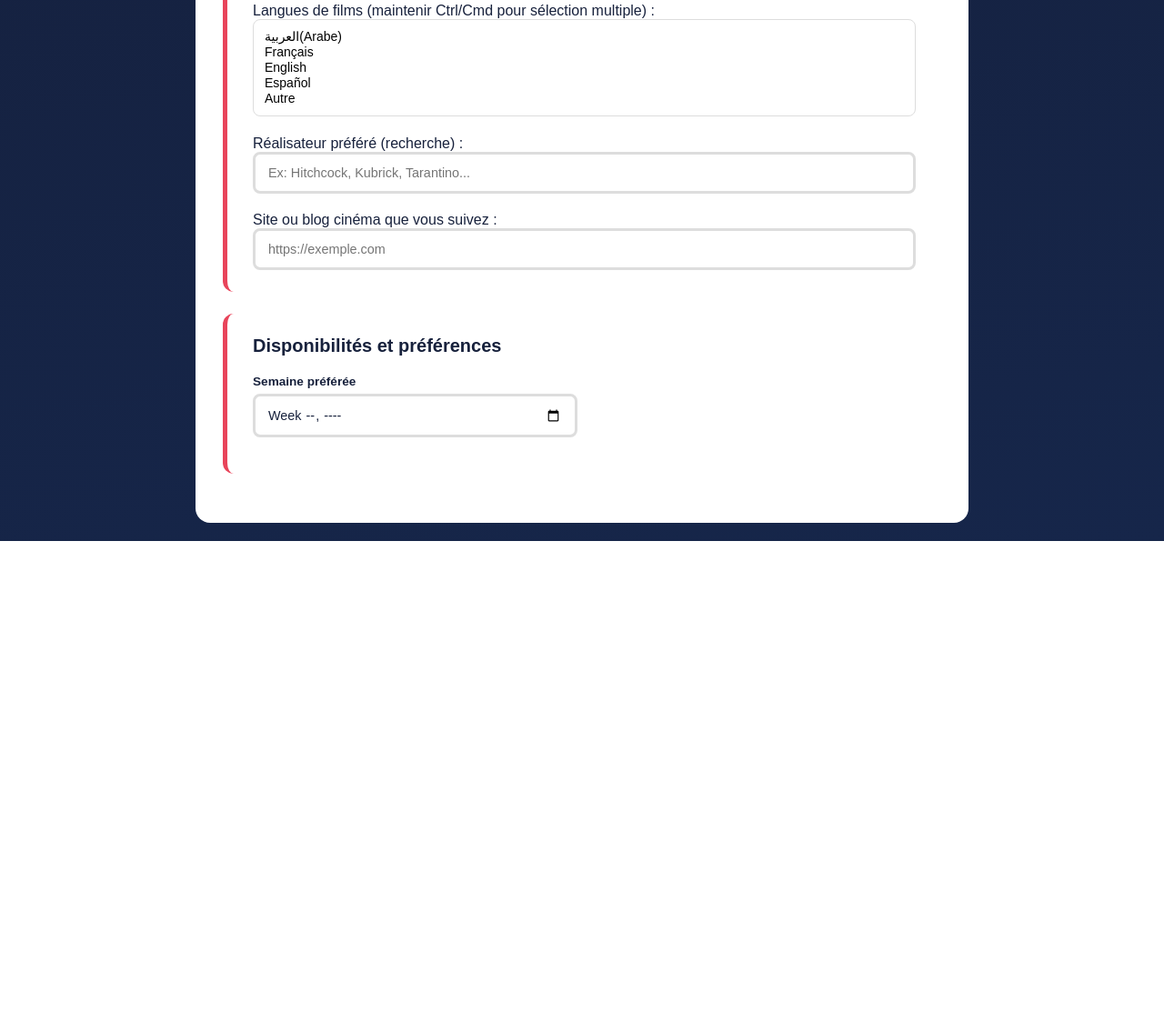
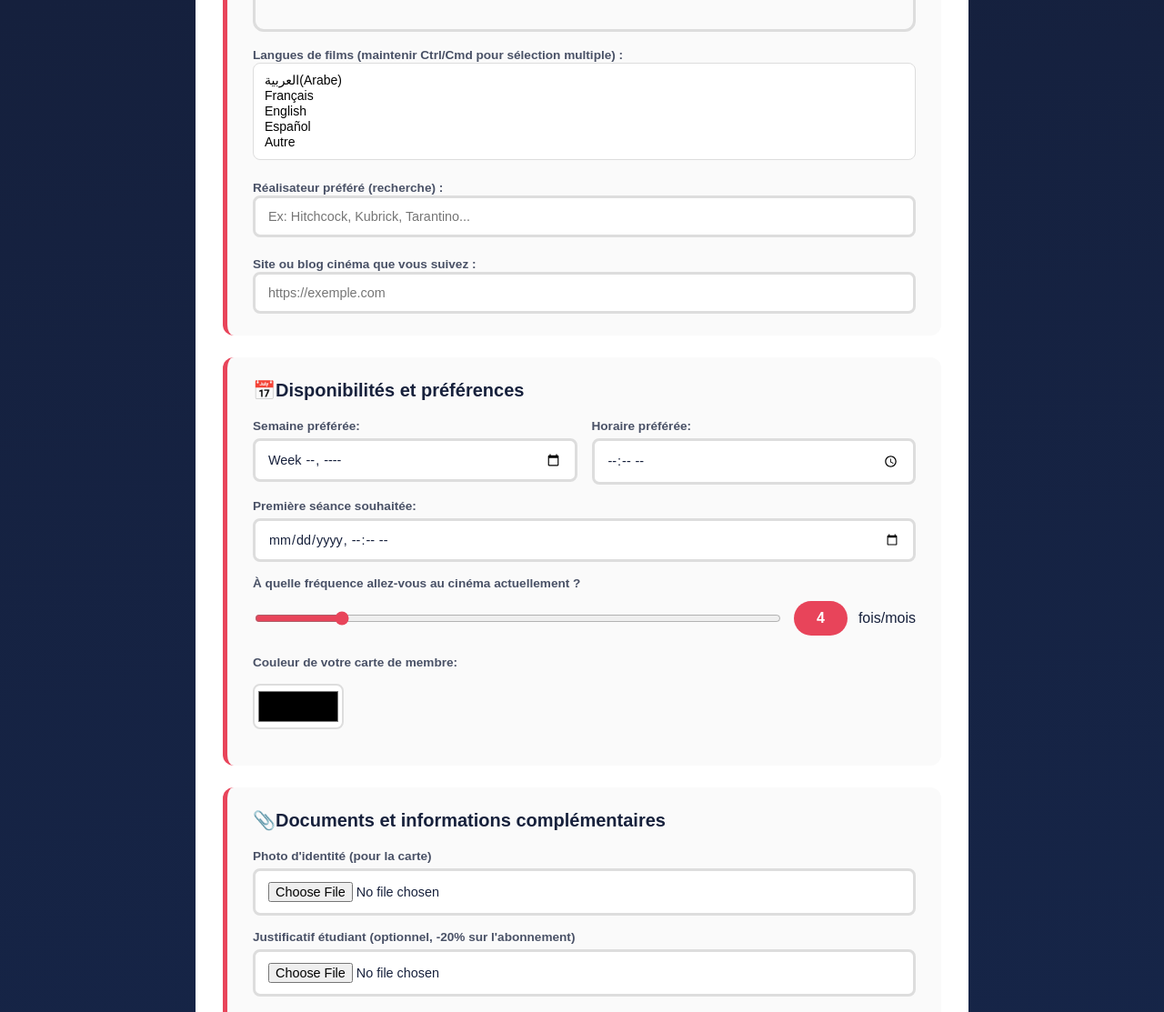
Before and after one commit to 0xvxloce/bg-tp5-httpform, a plain HTML site: page index.html in a window 1280 px wide. Shown: the part 1687-2800 px from the top of the page at 91% size. Before the commit the page ends 2282 px from the top, so only its background shows below. Drawn offline with Linux system fonts and the light colour scheme.

Commit message:
il reste le js de la barre

```diff
--- a/index.html
+++ b/index.html
@@ -139,23 +139,61 @@
                 <input type="url" id="site" name="site" placeholder="https://exemple.com">
             </section>
             <section class="section">
-                <h2>Disponibilités et préférences</h2>
+                <h2>📅Disponibilités et préférences</h2>
                 <div class="row">
-                    <div class="field"> <label for="semaine">Semaine préférée</label>
-                        <input type="week" name="semaine">
+                    <div class="field"> <label for="semaine">Semaine préférée:</label>
+                        <input type="week" name="semaine" id="semaine">
                     </div>
-                    <div></div>
+                    <div class="field"><label for="horaire">Horaire préférée:</label>
+                        <input type="time" name="horaire" id="horaire">
+                    </div>
+                </div>
+                <div class="field">
+                    <label for="firstseance">Première séance souhaitée:</label>
+                    <input type="datetime-local" name="firstseance" id="firstseance">
+                </div>
+
+
+                <div class="field">
+                    <label for="freqcine">À quelle fréquence allez-vous au cinéma actuellement ?</label>
+                    <div class="slider">
+                        <input type="range" id="freqcine" name="freqcine" min="0" max="30" value="4">
+                        <span id="freqsel">4</span>
+                        <span>fois/mois</span>
+                    </div>
+                </div>
+                <div class="field">
+                    <label for="couleurcarte">Couleur de votre carte de membre:</label>
+                    <input type="color" name="couleurcarte" id="couleurcarte" value=" #e8445a">
 
                 </div>
 
 
-
             </section>
-
+            <section class="section">
+                <h2>
+                    📎Documents et informations complémentaires
+                </h2>
+                <div class="field">
+                    <label for="photo_id">Photo d'identité (pour la carte)</label>
+                    <input type="file" name="photo_id" id="photo_id">
+                </div>
+                <div class="field">
+                    <label for="justificatif_etu">Justificatif étudiant (optionnel, -20% sur l'abonnement)</label>
+                    <input type="file" name="justificatif_etu" id="justificatif_etu">
+                </div>
+                <div class="field">
+                    <label for="passion">Parlez-nous de votre passion pour le cinéma :</label>
+                    <textarea
+                        placeholder="Quel est votre film préféré ? Pourquoi aimez-vous le cinéma ? Des suggestions pour le club ?"
+                        name="passion" id="passion"></textarea>
+                </div>
+                <span class="subfooter">
+                    Code de parrainage appliqué automatiquement
+                </span>
+            </section>
+            <div class="btn"><button id="submit" type="submit">🎬 Rejoindre CinéPass</button></div>
         </form>
-
-
-
     </main>
 </body>
 
--- a/style.css
+++ b/style.css
@@ -50,6 +50,7 @@ body {
   margin: 8px 0 0;
   font-size: 14px;
 }
+
 main {
   width: 90%;
   max-width: 850px;
@@ -72,8 +73,9 @@ main {
 .caption p {
   margin: 0;
 }
+
 .section {
-  background-color: white;
+  background-color: rgb(250, 250, 250);
   padding: 24px 28px;
   border-radius: 12px;
   border-left: 5px solid #e8445a;
@@ -84,6 +86,7 @@ main {
   margin: 0 0 20px;
   font-size: 20px;
 }
+
 input,
 textarea {
   width: 100%;
@@ -95,21 +98,24 @@ textarea {
   background: #fff;
   color: #17213c;
 }
+
 .row {
   display: grid;
   grid-template-columns: 1fr 1fr;
   gap: 16px;
 }
+
 .field {
   display: flex;
   flex-direction: column;
   margin-bottom: 16px;
 }
 
-.field label {
+label {
   font-size: 0.85rem;
   font-weight: 600;
   margin-bottom: 6px;
+  color: #17213cc7;
 }
 
 .field input,
@@ -168,11 +174,13 @@ textarea {
   height: 20px;
   accent-color: #e8445a;
 }
+
 .checkboxes {
   display: flex;
   flex-direction: column;
   gap: 8px;
 }
+
 .checkboxes label {
   display: flex;
   align-items: center;
@@ -181,11 +189,13 @@ textarea {
   border-radius: 6px;
   cursor: pointer;
 }
+
 .checkboxes input[type="checkbox"] {
   width: 20px;
   height: 20px;
   accent-color: #e8445a;
 }
+
 select[multiple] {
   width: 100%;
   padding: 10px;
@@ -194,10 +204,73 @@ select[multiple] {
   font-size: 14px;
   box-sizing: border-box;
 }
+
 select[multiple] option:checked {
   background: linear-gradient(#ccc, #ccc);
   color: #000;
 }
+
 .spacer-20 {
   height: 20px;
 }
+
+.slider {
+  display: flex;
+  gap: 12px;
+  align-items: center;
+}
+
+#freqsel {
+  color: white;
+  background-color: #e8445a;
+  padding: 10px 25px;
+  border-radius: 20px;
+  font-weight: bold;
+}
+
+.slider input[type="range"] {
+  accent-color: #e8445a;
+}
+
+input[type="color"] {
+  display: block;
+  margin-top: 10px;
+  width: 100px;
+  height: 50px;
+  padding: 2px;
+  border: 2px solid #ddd;
+  border-radius: 8px;
+  cursor: pointer;
+}
+
+textarea {
+  width: 100%;
+  box-sizing: border-box;
+  resize: vertical;
+  padding: 12px 14px;
+  min-height: 150px;
+  field-sizing: content;
+}
+
+.subfooter {
+  color: #6b7780;
+  margin: 10px 10px 15px 0px;
+  font-size: small;
+}
+
+.btn {
+  display: flex;
+  justify-content: center;
+}
+
+.btn button {
+  background: linear-gradient(to right, #ed4059, #c91d3b);
+  color: white;
+  font-weight: bold;
+  padding: 15px 40px;
+  border: none;
+  border-radius: 25px;
+  height: 50px;
+  font-size: large;
+  cursor: pointer;
+}
```
